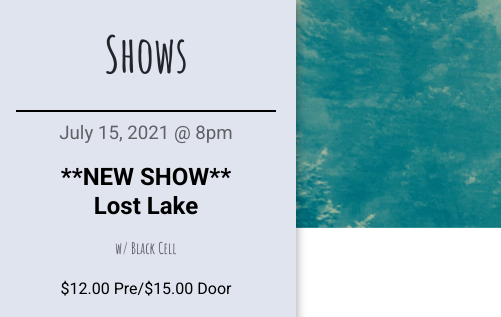
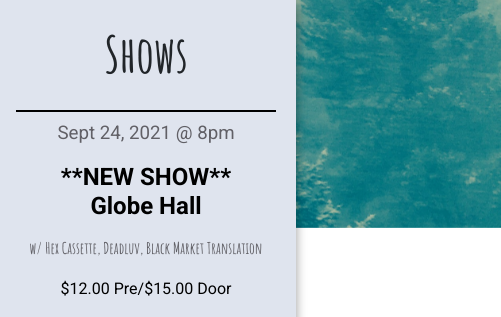
Before and after one commit to shockeyt/foxxesSite, a plain HTML site: page index.html in a window 1280 px wide. Shown: the part 572-889 px from the top of the page, 779-1280 px from the left. Drawn offline with nearby package versions, Linux system fonts and the light colour scheme.

Commit message:
new show

```diff
--- a/index.html
+++ b/index.html
@@ -106,11 +106,23 @@
 				<div class="showlist">
 					<a id="showInfo">Shows</a>
 					<div class="one-show">
+						<a target="_blank" href="https://globehall.com/event/foxxes-w-hex-cassette-deadluv-black-market-translation-nub-e-j-r-m/">
+							<!-- DATE -->
+							<h3>Sept 24, 2021 @ 8pm</h3>
+							<!-- VENUE -->
+							<h2 class="venue">**NEW SHOW**</h2>
+							<h2 class="venue">Globe Hall</h2>
+							<!-- SUPPORT -->
+							<p>w/ Hex Cassette, Deadluv, Black Market Translation</p>
+							<!-- PRICE -->
+							<span>$12.00 Pre/$15.00 Door</span>
+						</a>
+					</div>
+					<div class="one-show">
 						<a target="_blank" href="https://www.eventbrite.com/e/foxxes-black-cell-tickets-155664429499?aff=ebdsoporgprofile">
 							<!-- DATE -->
 							<h3>July 15, 2021 @ 8pm</h3>
 							<!-- VENUE -->
-							<h2 class="venue">**NEW SHOW**</h2>
 							<h2 class="venue">Lost Lake</h2>
 							<!-- SUPPORT -->
 							<p>w/ Black Cell</p>
```
